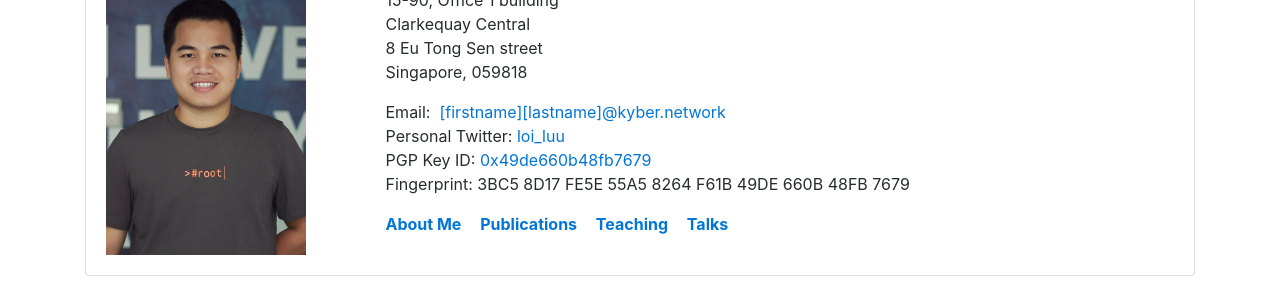
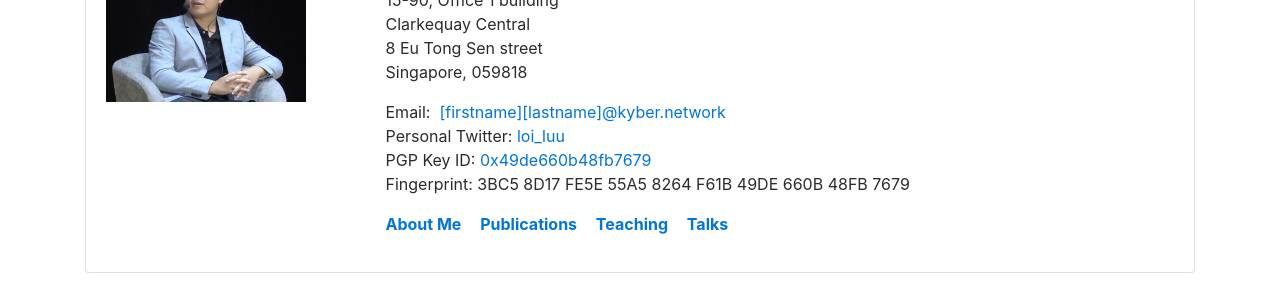
Before and after one commit to loiluu/loiluu.github.io, a plain HTML site: page index.html in a window 1280 px wide. Shown: the part 126-413 px from the top of the page. Drawn offline with nearby package versions, Linux system fonts and the light colour scheme.

Commit message:
fix profile

```diff
--- a/index.html
+++ b/index.html
@@ -27,7 +27,7 @@
 		<div class="card mb-3 text-left">
 			<div class="card-block row">
 				<div class="col-md-3">
-					<img alt="Loi Luu's image" class="img" src="profile.jpg"/>
+					<img alt="Loi Luu's image" class="img" src="loi.JPG"/>
 				</div>
 				<div class="col-md-9" id="info">
 							<h2 class="name">Loi Luu</h2>
```
Also changed, not shown: loi.JPG (added).
